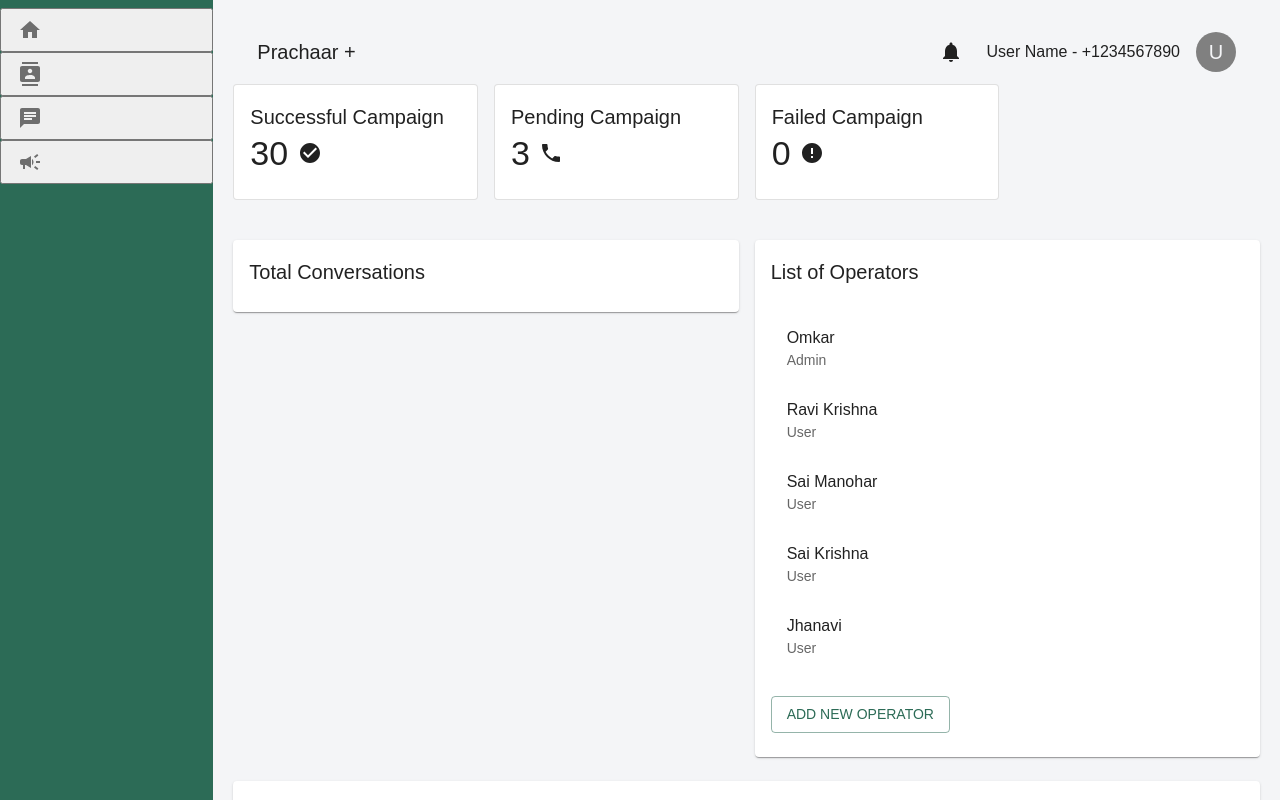
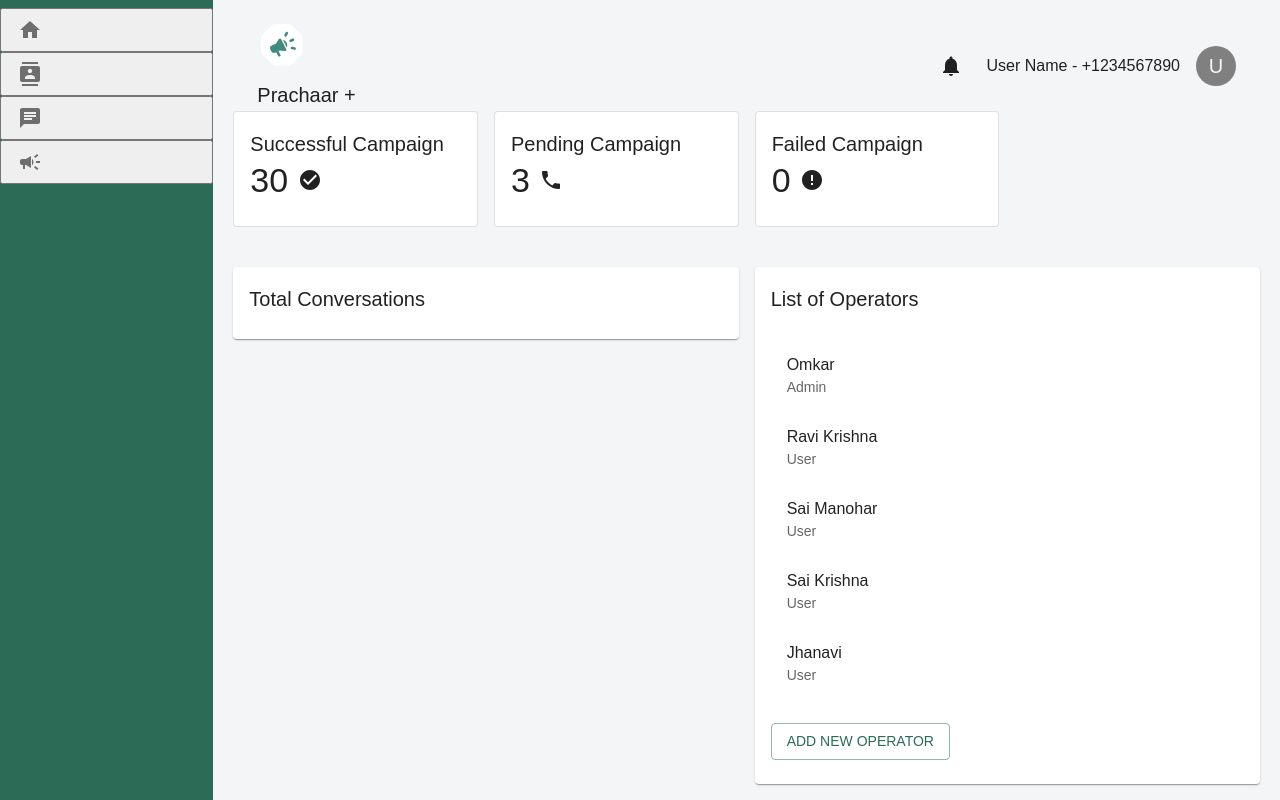
Before and after one commit to saidazimov720/react-14, a React (Create React App) app: page / in a window 1280 px wide. Shown: the top 800 px of the page. Built offline with nearby package versions, Linux system fonts and the light colour scheme.

Commit message:
header edit

```diff
--- a/src/Components/Header/Header.tsx
+++ b/src/Components/Header/Header.tsx
@@ -2,12 +2,17 @@ import React from "react";
 import { AppBar, Toolbar, Typography, IconButton, Avatar, Box } from "@mui/material";
 import NotificationsIcon from "@mui/icons-material/Notifications";
 import { HeaderProps } from "./Header.types";
+import Logo from "../../Assets/Group 1000004673.svg";
 
 const Header: React.FC<HeaderProps> = ({ name, phone }) => {
   return (
     <AppBar position="static" color="transparent" elevation={0}>
       <Toolbar sx={{ justifyContent: "space-between" }}>
+
         <Typography variant="h6" noWrap component="div">
+        <div className="logo">
+          <img  src={Logo} alt="Logo"/>
+        </div>
           Prachaar +
         </Typography>
         <Box display="flex" alignItems="center">
```
